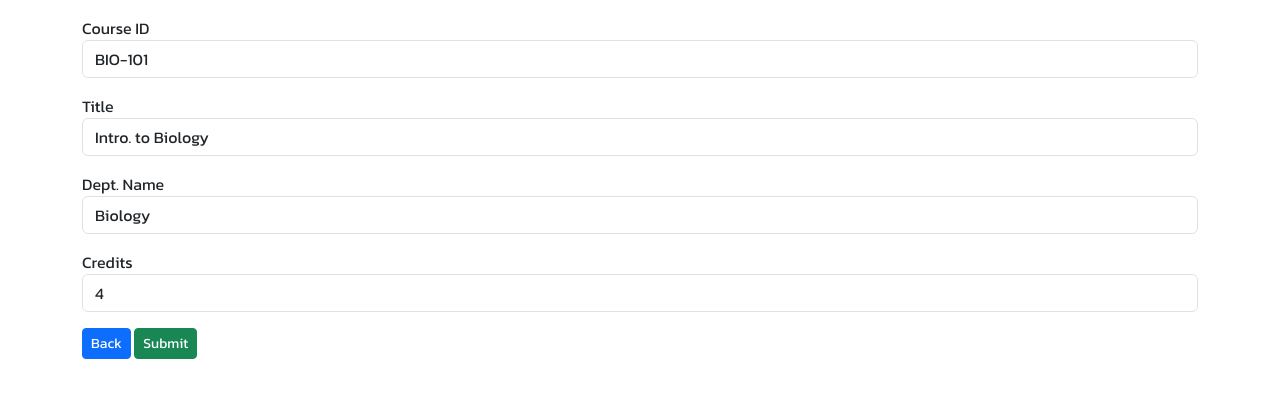
After one commit to FewIT20/labs-webpro66, a PHP site: page /lab9/2/edit.php?id=BIO-101 in a window 1280 px wide. The commit adds this page. Shown: the top 398 px of the page. Run offline with PHP 8.4, Linux system fonts and the light colour scheme; data comes from the database, SQL or seed files in the repository; some libraries are stand-ins or nearby versions.

Commit message:
feat: done week 9

```diff
--- /dev/null
+++ b/lab9/2/edit.php
@@ -0,0 +1,72 @@
+<?php
+$servername = "localhost";
+$username = "S159Y";
+$password = "BB85998";
+$dbname = "S159Y";
+
+// Establishing connection to the database
+$conn = mysqli_connect($servername, $username, $password, $dbname);
+
+// Checking connection
+if (!$conn) {
+    die("<div class='alert alert-danger' role='alert'>Connection failed: " . mysqli_connect_error() . "</div>");
+}
+
+$course_id = $_GET['id'];
+?>
+<!DOCTYPE html>
+<html lang="en">
+
+<head>
+    <meta charset="UTF-8">
+    <meta name="viewport" content="width=device-width, initial-scale=1.0">
+    <title>65070159 - Peeranat Matsor</title>
+    <link href="https://use.fontawesome.com/releases/v5.13.0/css/all.css" rel="stylesheet">
+    <link href="http://10.0.15.21/lab/bootstrap/css/bootstrap.min.css" rel="stylesheet">
+    <link href="https://fonts.googleapis.com/css2?family=Kanit:wght@400;700&display=swap" rel="stylesheet">
+    <script src="http://10.0.15.21/lab/bootstrap/js/bootstrap.min.js"></script>
+    <style>
+        body {
+            font-family: Kanit;
+        }
+    </style>
+</head>
+
+<body>
+    <div class="container mt-3">
+        <form method="post" action="process_edit.php">
+            <?php
+            $result = mysqli_query($conn, "SELECT * FROM `course` WHERE `course_id`='$course_id' LIMIT 1");
+            if (mysqli_num_rows($result) > 0) {
+                while ($row = mysqli_fetch_assoc($result)) {
+            ?>
+                    <div class="form-group mt-3">
+                        <label for="course_id">Course ID</label>
+                        <input name="course_id" class="form-control" id="course_id" value="<?php echo htmlspecialchars($row['course_id']); ?>">
+                    </div>
+                    <div class="form-group mt-3">
+                        <label for="title">Title</label>
+                        <input name="title" class="form-control" id="title" value="<?php echo htmlspecialchars($row['title']); ?>">
+                    </div>
+                    <div class="form-group mt-3">
+                        <label for="dept_name">Dept. Name</label>
+                        <input name="dept_name" class="form-control" id="dept_name" value="<?php echo htmlspecialchars($row['dept_name']); ?>">
+                    </div>
+                    <div class="form-group mt-3">
+                        <label for="credit">Credits</label>
+                        <input name="credit" class="form-control" id="credit" value="<?php echo htmlspecialchars($row['credit']); ?>">
+                    </div>
+            <?php
+                }
+            }
+            ?>
+            <div class="form-group mt-3">
+                <input type="hidden" name="course_old_id" value="<?php echo $course_id ?>">
+                <a href="./index.php" class="btn btn-primary btn-sm">Back</a>
+                <button class="btn btn-success btn-sm" type="submit" name="action">Submit</button>
+            </div>
+        </form>
+    </div>
+</body>
+
+</html>
```
Also changed, not shown: lab9/1/index.php (+5 -6 lines), lab9/2/index.php (added, +76 -0 lines), lab9/2/process_edit.php (added, +35 -0 lines).
